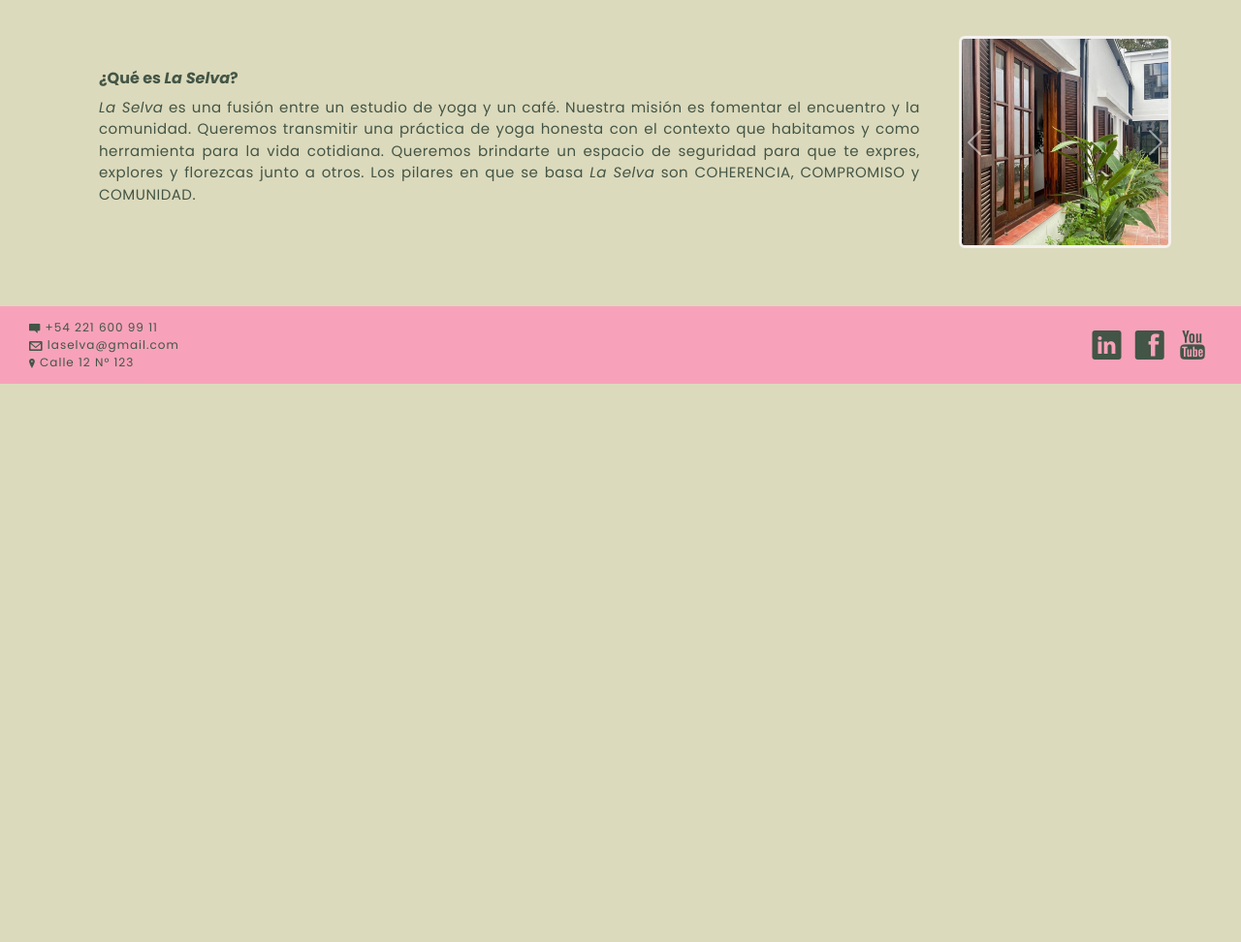
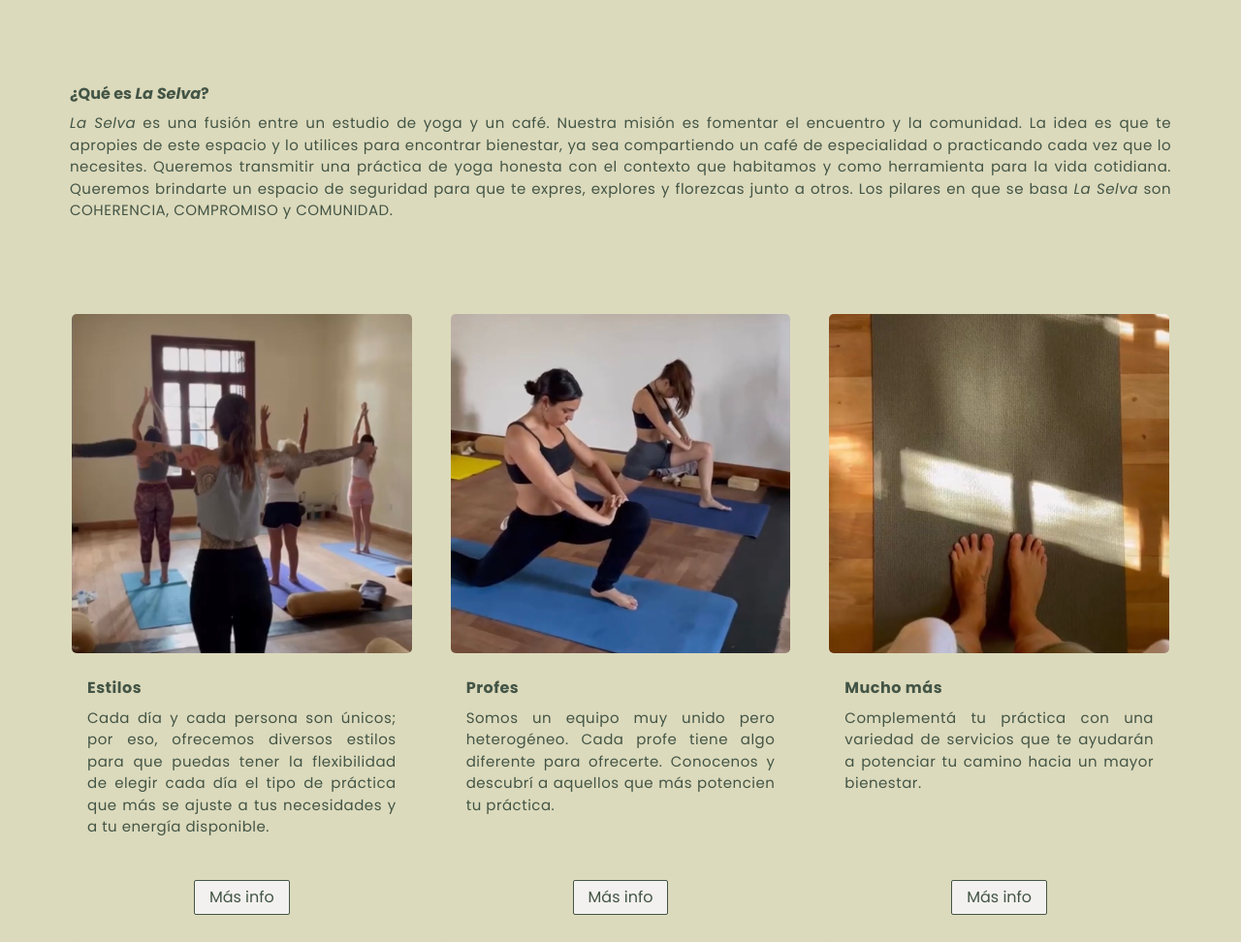
Before and after one commit to MalenaJuarezM/PF-Juarez, a website: page index.html in a window 1280 px wide. Shown: the part 243-1215 px from the top of the page at 97% size. Before the commit the page ends 800 px from the top, so only its background shows below. Drawn offline with nearby package versions, Linux system fonts and the light colour scheme; files whose address does not match are found by name.

Commit message:
Mejorando Index

```diff
--- a/index.html
+++ b/index.html
@@ -89,98 +89,76 @@
 
       <!--Nosotros-->
 
-      <section class="principal gridIndex row">
+      <section class="principal row">
         <div class="box">
           <h2>¿Qué es <i>La Selva</i>?</h2>
           <div class="description">
             <p>
               <i>La Selva</i> es una fusión entre un estudio de yoga y un café.
-              Nuestra misión es fomentar el encuentro y la comunidad. Queremos
-              transmitir una práctica de yoga honesta con el contexto que
-              habitamos y como herramienta para la vida cotidiana. Queremos
-              brindarte un espacio de seguridad para que te expres, explores y
-              florezcas junto a otros. Los pilares en que se basa
-              <i>La Selva</i> son COHERENCIA, COMPROMISO y COMUNIDAD.
+              Nuestra misión es fomentar el encuentro y la comunidad. La idea es
+              que te apropies de este espacio y lo utilices para encontrar
+              bienestar, ya sea compartiendo un café de especialidad o
+              practicando cada vez que lo necesites. Queremos transmitir una
+              práctica de yoga honesta con el contexto que habitamos y como
+              herramienta para la vida cotidiana. Queremos brindarte un espacio
+              de seguridad para que te expres, explores y florezcas junto a
+              otros. Los pilares en que se basa <i>La Selva</i> son COHERENCIA,
+              COMPROMISO y COMUNIDAD.
             </p>
           </div>
         </div>
 
-        <!-- Carousel -->
+        <div class="cards-container row justify-content-center">
+          <div class="card col-12 col-md">
+            <img
+              class="card-img-top"
+              src="img/Selección/CardEstilos.jpg"
+              alt="Práctica de yoga"
+            />
+            <div class="card-body description">
+              <h2 class="card-title">Estilos</h2>
+              <p class="card-text">
+                Cada día y cada persona son únicos; por eso, ofrecemos diversos
+                estilos para que puedas tener la flexibilidad de elegir cada día
+                el tipo de práctica que más se ajuste a tus necesidades y a tu
+                energía disponible.
+              </p>
+            </div>
+            <a href="pages/estilos.html" class="button btn">Más info</a>
+          </div>
 
-        <div id="carouselExample" class="carousel slide">
-          <div class="carousel-inner">
-            <div class="carousel-item active">
-              <span class="pic">
-                <img
-                  src="./img/Selección/Lugar.jpg"
-                  class="d-block w-100 rounded mx-auto d-block"
-                  alt="Patio"
-                />
-              </span>
+          <div class="card col-12 col-md">
+            <img
+              class="card-img-top"
+              src="img/Selección/CardProfes.jpg"
+              alt="Práctica de yoga"
+            />
+            <div class="card-body description">
+              <h2 class="card-title">Profes</h2>
+              <p class="card-text">
+                Somos un equipo muy unido pero heterogéneo. Cada profe tiene
+                algo diferente para ofrecerte. Conocenos y descubrí a aquellos
+                que más potencien tu práctica.
+              </p>
             </div>
-            <div class="carousel-item">
-              <span class="pic">
-                <img
-                  src="./img/Selección/Lugar1.jpg"
-                  class="d-block w-100 rounded mx-auto d-block"
-                  alt="Clase de yoga"
-                />
-              </span>
+            <a href="pages/profes.html" class="button btn">Más info</a>
+          </div>
+
+          <div class="card col-12 col-md">
+            <img
+              class="card-img-top"
+              src="img/Selección/CardMas.jpg"
+              alt="Mat de yoga"
+            />
+            <div class="card-body description">
+              <h2 class="card-title">Mucho más</h2>
+              <p class="card-text">
+                Complementá tu práctica con una variedad de servicios que te
+                ayudarán a potenciar tu camino hacia un mayor bienestar.
+              </p>
             </div>
-            <div class="carousel-item">
-              <span class="pic">
-                <img
-                  src="./img/Selección/Lugar2.jpg"
-                  class="d-block w-100 rounded mx-auto d-block"
-                  alt="Hall de entrada"
-                />
-              </span>
-            </div>
+            <a href="pages/servicios.html" class="button btn">Más info</a>
           </div>
-          <button
-            class="carousel-control-prev"
-            type="button"
-            data-bs-target="#carouselExample"
-            data-bs-slide="prev"
-          >
-            <span class="carousel-control-prev-icon" aria-hidden="true"></span>
-            <span class="visually-hidden">Previous</span>
-          </button>
-          <button
-            class="carousel-control-next"
-            type="button"
-            data-bs-target="#carouselExample"
-            data-bs-slide="next"
-          >
-            <span class="carousel-control-next-icon" aria-hidden="true"></span>
-            <span class="visually-hidden">Next</span>
-          </button>
-        </div>
-
-        <!-- Imagenes sin Carousel en Vista Tablet -->
-
-        <div class="pics992">
-          <span class="pic">
-            <img
-              src="./img/Selección/Lugar.jpg"
-              class="d-block w-100 rounded mx-auto d-block"
-              alt="Patio"
-            />
-          </span>
-          <span class="pic">
-            <img
-              src="./img/Selección/Lugar1.jpg"
-              class="d-block w-100 rounded mx-auto d-block"
-              alt="Clase de yoga"
-            />
-          </span>
-          <span class="pic">
-            <img
-              src="./img/Selección/Lugar2.jpg"
-              class="d-block w-100 rounded mx-auto d-block"
-              alt="Hall de entrada"
-            />
-          </span>
         </div>
       </section>
     </main>
--- a/scss/_contacto.scss
+++ b/scss/_contacto.scss
@@ -28,6 +28,7 @@
 
   .fillin {
     background: none;
+    padding: 3px 6px;
     border: none;
     border-bottom: $borde-general;
     margin-right: 20px;
@@ -42,25 +43,6 @@
     grid-area: line5;
     height: 70px;
     resize: none;
-  }
-
-  .button {
-    grid-area: boton;
-    display: block;
-    @include sizes (60px, 25px);
-    margin: 0px auto;
-    margin-top: 20px;
-    border: $borde-general;
-    border-radius: 2px;
-    background-color: $gris-claro;
-    color: $verde-medio;
-    cursor: pointer;
-
-    &:hover {
-      border: $borde-boton-hover;
-      background-color: $verde-medio;
-      color: $gris-claro;
-    }
   }
 }
 
@@ -101,5 +83,5 @@ form label:nth-child(9) {
 }
 
 .map iframe {
-  @include sizes (450px, 270px);
+  @include sizes(450px, 320px);
 }
--- a/scss/_estilosServicios.scss
+++ b/scss/_estilosServicios.scss
@@ -43,8 +43,6 @@
 }
 
 .box {
-  max-width: 1000px;
-  min-height: 200px;
   padding: 30px;
   border-radius: 5px;
   display: flex;
@@ -56,7 +54,6 @@
   }
 }
 
-
 .pic img {
   max-width: 250px;
   border: $borde-pic;
--- a/scss/_footer.scss
+++ b/scss/_footer.scss
@@ -7,6 +7,7 @@ footer {
     align-items: center;
     height: 80px;
     background-color: $rosa;
+    margin-top: 40px;
 
     .details {
       display: flex;
--- a/scss/_generales.scss
+++ b/scss/_generales.scss
@@ -4,7 +4,8 @@
 
 @font-face {
   font-family: "symbols";
-  src: url(..//fonts/websymbols-regular-webfont.svg#WebSymbolsRegular) format(svg),
+  src: url(..//fonts/websymbols-regular-webfont.svg#WebSymbolsRegular)
+      format(svg),
     url(..//fonts/websymbols-regular-webfont.eot);
   src: url(..//fonts/websymbols-regular-webfont.eot) format("embedded-opentype"),
     url(..//fonts/websymbols-regular-webfont.woff) format(woff),
@@ -38,7 +39,7 @@ body {
   display: flex;
   align-items: center;
   justify-content: center;
-  margin: 30px;
+  margin: 60px 30px;
   font-size: 15px;
 
   h2 {
@@ -70,7 +71,7 @@ body {
   justify-content: center;
 }
 
-@mixin sizes ($width, $height) {
+@mixin sizes($width, $height) {
   width: $width;
   height: $height;
 }
--- a/scss/_header.scss
+++ b/scss/_header.scss
@@ -48,7 +48,7 @@ nav ul {
 
 .banner {
   height: 100px;
-  margin-top: 20px;
+  margin-top: 40px;
   background-image: url(..//img/background.jpg);
   background-repeat: no-repeat;
   background-size: 100%;
--- a/scss/_index.scss
+++ b/scss/_index.scss
@@ -1,22 +1,43 @@
-/*GridIndex*/
+/*Index*/
 
-.gridIndex {
-  display: grid;
-  grid-template-columns: repeat(5, 1fr);
-  grid-column-gap: 10px;
-  margin: 60px;
+.card {
+  height: 650px;
+  max-width: 400px;
+  background-color: $gris-medio;
+  border: none;
+  padding: 5px;
+  margin: 15px;
+  margin-top: 50px;
 
-  .box {
-    grid-column: 1/5;
+  &:hover {
+    background-color: $gris-claro;
   }
 
-  .carousel {
-    grid-column: 5/6;
-    margin: 0px;
-    padding: 0px;
+  .card-img-top {
+    border-radius: 5px;
   }
 
-  .pics992 {
-    display: none;
+  .card-body {
+    margin-top: 10px;
   }
 }
+
+.button {
+  grid-area: boton;
+  display: block;
+  margin: 0px auto;
+  margin-top: 20px;
+  margin-bottom: 20px;
+  padding: 5px 15px;
+  border: $borde-general;
+  border-radius: 2px;
+  background-color: $gris-claro;
+  color: $verde-medio;
+  cursor: pointer;
+
+  &:hover {
+    border: $borde-boton-hover;
+    background-color: $verde-medio;
+    color: $gris-claro;
+  }
+}
--- a/scss/_mediaQueries.scss
+++ b/scss/_mediaQueries.scss
@@ -1,4 +1,4 @@
-/*MediaQueries*/
+/*Media Queries*/
 
 /*Tablet Estándar*/
 
@@ -33,35 +33,6 @@
   footer {
     section {
       margin-top: 20px;
-    }
-  }
-
-  /*Index */
-
-  .gridIndex {
-    margin: 30px;
-
-    .box {
-      grid-column: 1/6;
-      grid-row: 1/2;
-      padding: 20px 30px;
-      margin-top: 10px;
-    }
-
-    .carousel {
-      display: none;
-    }
-
-    .pics992 {
-      @include flex-row-wrap-center;
-      grid-column: 1/6;
-      grid-row: 2/3;
-      padding: 0px 40px;
-      margin-top: 10px;
-
-      .pic {
-        margin: 10px;
-      }
     }
   }
 
@@ -118,8 +89,6 @@
       margin: 10px;
     }
   }
-
-
 }
 
 @media screen and (max-width: 805px) {
@@ -156,7 +125,7 @@
     }
   }
 
-  header .inputMenu:checked+nav {
+  header .inputMenu:checked + nav {
     transform: translateX(0px);
     width: fill-available;
   }
@@ -187,7 +156,7 @@
 
   .banner {
     height: 80px;
-    margin-top: 15px;
+    margin-top: 20px;
     margin-bottom: 15px;
 
     h1 {
@@ -201,7 +170,6 @@
   .principal {
     font-size: 14px;
 
-
     h2 {
       margin-bottom: 10px;
       font-size: 16px;
@@ -211,17 +179,16 @@
   .description p {
     margin-bottom: 8px;
   }
+
+  /*Index*/
+  .card {
+    margin-top: 30px;
+  }
 }
 
 /*Teléfonos en modo vertical*/
 
 @media screen and (max-width: 540px) {
-  /* GridIndex */
-
-  .gridIndex {
-    margin: 10px;
-  }
-
   /*GridEstilos + GridServicios*/
 
   .gridEstilos,
@@ -312,7 +279,6 @@
 }
 
 @media screen and (max-width: 370px) {
-
   /*Banner*/
 
   .banner {
@@ -322,6 +288,13 @@
       font-size: 30px;
       line-height: 70px;
     }
+  }
+
+  /*Index*/
+  .card {
+    height: 590px;
+    margin: 10px;
+    margin-top: 20px;
   }
 
   /*Contacto*/
```
Also changed, not shown: pages/contacto.html (+2 -2 lines), scss/_profes.scss (+5 -5 lines), css/styles.css, img/Selección/CardEstilos.jpg (added), img/Selección/CardMas.jpg (added), img/Selección/CardProfes.jpg (added), scss/_variables.scss (line endings or trailing spaces), 1 other file.
